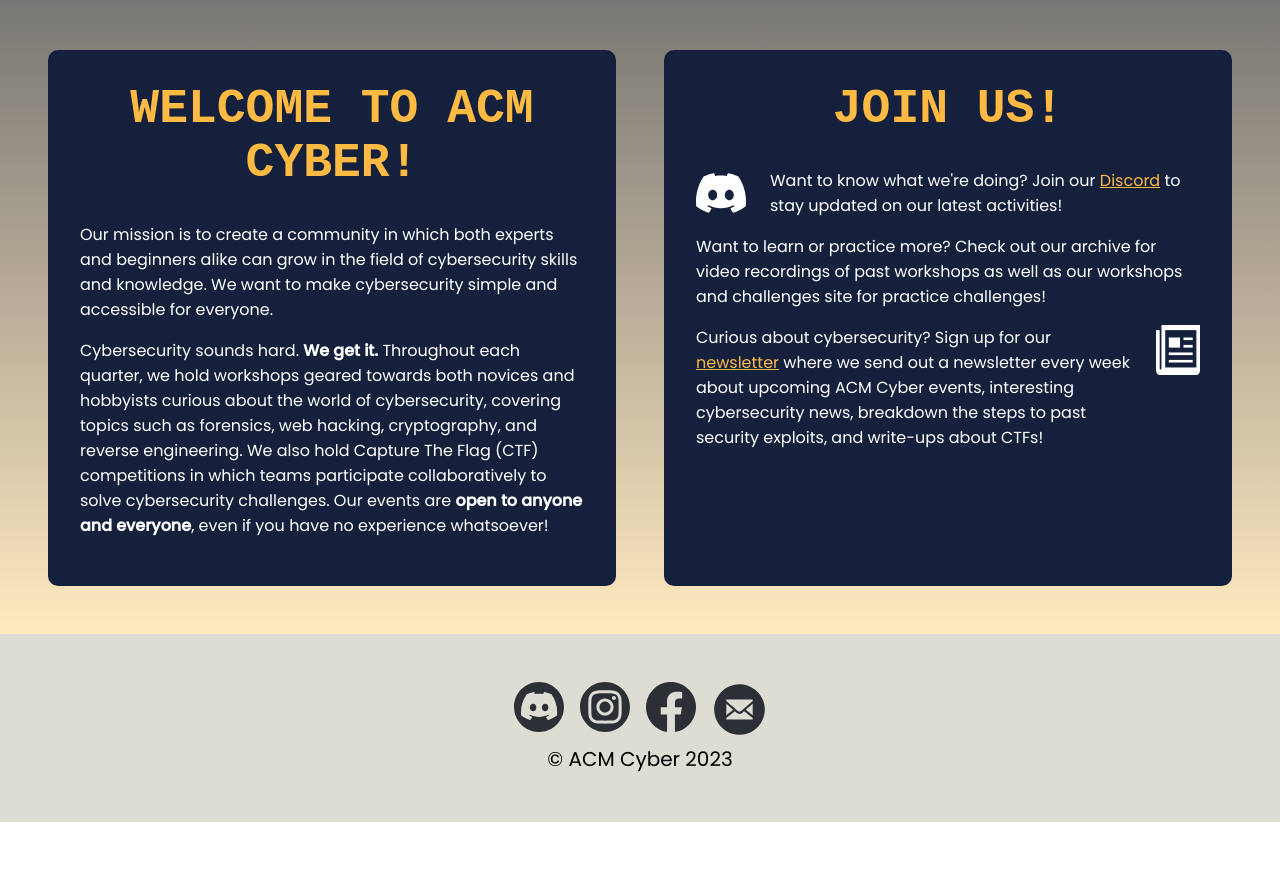
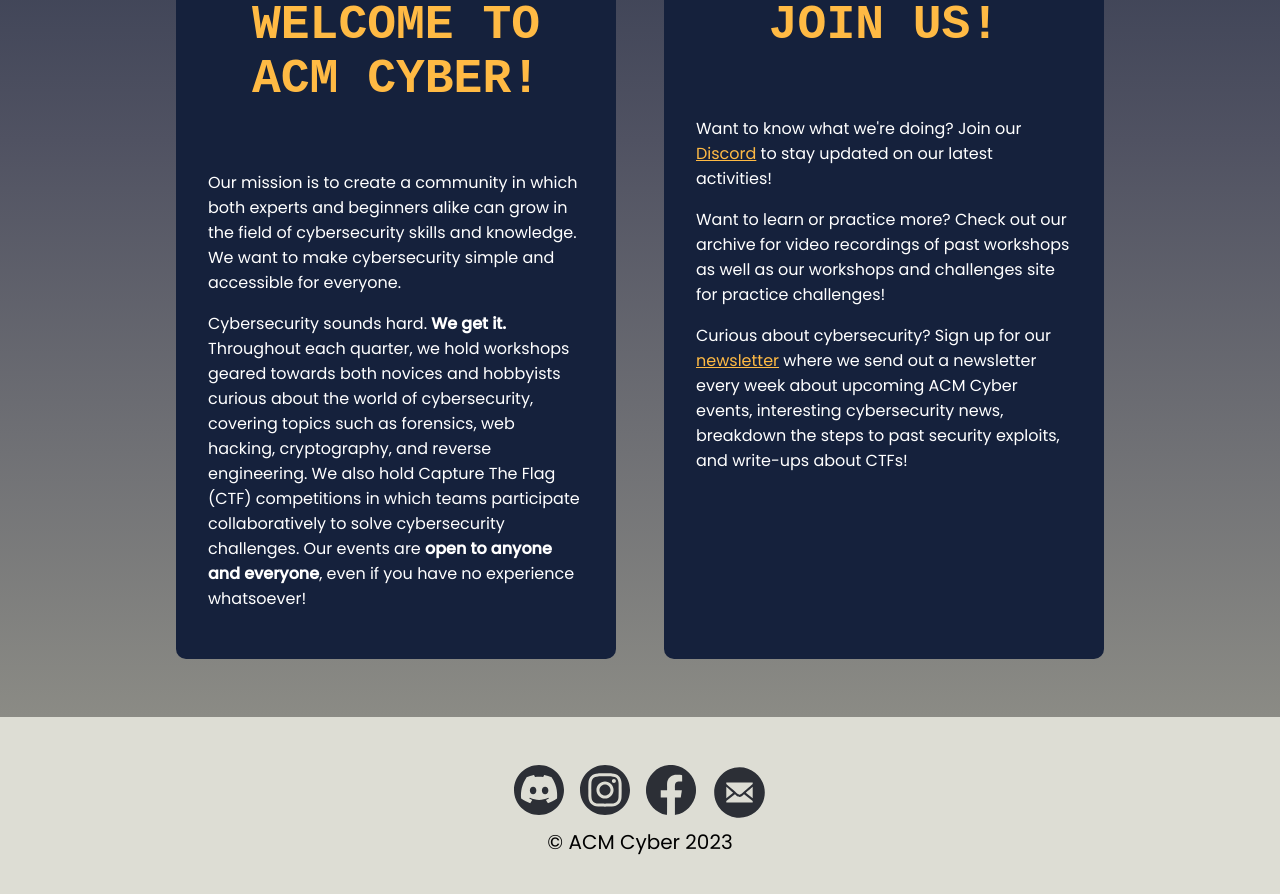
Before and after one commit to uclaacm/acmcyber.com, a Next.js app: page / in a window 1280 px wide. Shown: the part 550-1444 px from the top of the page. Before the commit the page ends 1372 px from the top, so only its background shows below. Built offline with nearby package versions, Linux system fonts and the light colour scheme; a web font is replaced by a local one.

Commit message:
lil refactoring :D

```diff
--- a/pages/index.tsx
+++ b/pages/index.tsx
@@ -1,10 +1,11 @@
+import Head from "next/head";
+import Image from "next/image";
+
+import { CSSProperties } from "react";
+
+import HomeBanner from "@/public/images/HomeBanner.svg";
+
 import styles from "styles/Home.module.scss";
-import Image from "next/image";
-import HomeBanner from "@/public/images/HomeBanner.svg";
-import Discord from "@/public/images/home-discord.svg";
-import Newsletter from "@/public/images/home-newsletter.png";
-import { CSSProperties } from "react";
-import Head from "next/head";
 
 const bannerStyle: CSSProperties = {
   position: "relative",
@@ -16,12 +17,12 @@ const bannerStyle: CSSProperties = {
 export default function HomePage() {
   return (
     <>
-      <div className={styles["home"]}>
+      <div className="page">
         <Head>
           <title>Home | ACM Cyber at UCLA</title>
         </Head>
 
-        <Image src={HomeBanner} style={bannerStyle} alt="ACM CYBER" />
+        <Image src={HomeBanner} style={bannerStyle} alt="ACM Cyber" />
 
         <div className={styles["home-boxes"]}>
           <div className={styles["home-box"]}>
@@ -45,39 +46,25 @@ export default function HomePage() {
           </div>
           <div className={styles["home-box"]}>
             <h1>JOIN US!</h1>
-            <div className={styles["image-left"]}>
-              <Image src={Discord} alt="Discord icon" width={50} height={50} />
             <p>
               Want to know what we&apos;re doing? Join our{" "}
               <a href="https://discord.com/invite/j9dgf2q">Discord</a> to stay
               updated on our latest activities!
             </p>
-            </div>
             <p>
               Want to learn or practice more? Check out our archive for video
               recordings of past workshops as well as our workshops and
               challenges site for practice challenges!
             </p>
-            <div className={styles["image-right"]}>
             <p>
               Curious about cybersecurity? Sign up for our{" "}
               <a href="https://tinyurl.com/acmcybernewsletter">newsletter</a>{" "}
-                where we send out a newsletter every week about upcoming ACM
-                Cyber events, interesting cybersecurity news, breakdown the
-                steps to past security exploits, and write-ups about CTFs!
+              where we send out a newsletter every week about upcoming ACM Cyber
+              events, interesting cybersecurity news, breakdown the steps to
+              past security exploits, and write-ups about CTFs!
             </p>
-              <Image
-                src={Newsletter}
-                alt="Newsletter icon"
-                width={50}
-                height={50}
-              />
           </div>
         </div>
-        </div>
-        {/* <div>
-          {blogPaths.map((path, index) => <ButtonLink key={index} href={path}>"article"</ButtonLink>)}
-        </div> */}
       </div>
     </>
   );
--- a/styles/Home.module.scss
+++ b/styles/Home.module.scss
@@ -1,8 +1,3 @@
-.home {
-  background: linear-gradient(to bottom, #15213c, #ffeac0);
-  height: 100%;
-}
-
 .home-boxes {
   display: flex;
   justify-content: space-between;
@@ -48,19 +43,3 @@
     width: 100%;
   }
 }
-
-.image-left {
-  display: flex;
-  justify-content: space-between;
-  p {
-    margin-left: 1.5rem;
-  }
-}
-
-.image-right {
-  display: flex;
-  justify-content: space-between;
-  p {
-    margin-right: 1.5rem;
-  }
-}
--- a/styles/Navbar.module.scss
+++ b/styles/Navbar.module.scss
@@ -6,9 +6,6 @@
   background-color: #2c2f36;
   box-shadow: 0px 1px 15px rgba(0, 0, 0, 0.3);
   z-index: 1000;
-  // padding-top: 10px;
-  padding-bottom: 5px;
-  // height: 5rem;
 
   padding-right: 1rem;
   color: white;
@@ -25,10 +22,10 @@
 }
 
 .navbar img {
-  height: 4rem;
+  height: 2rem;
   width: auto;
   padding-left: 10px;
-  margin-top: 5px;
+  // margin-top: 5px;
 }
 
 .spacer {
@@ -36,7 +33,6 @@
 }
 
 .hoverable:hover {
-  // text-decoration: underline;
   background-color: #2c2f36;
   filter: brightness(150%);
 }
--- a/styles/globals.scss
+++ b/styles/globals.scss
@@ -14,7 +14,7 @@ a {
 }
 
 main {
-  padding-top: 5rem;
+  padding-top: 3rem;
   height: 100%;
 }
 
```
Lines whose indentation alone changed are shown as unchanged.
